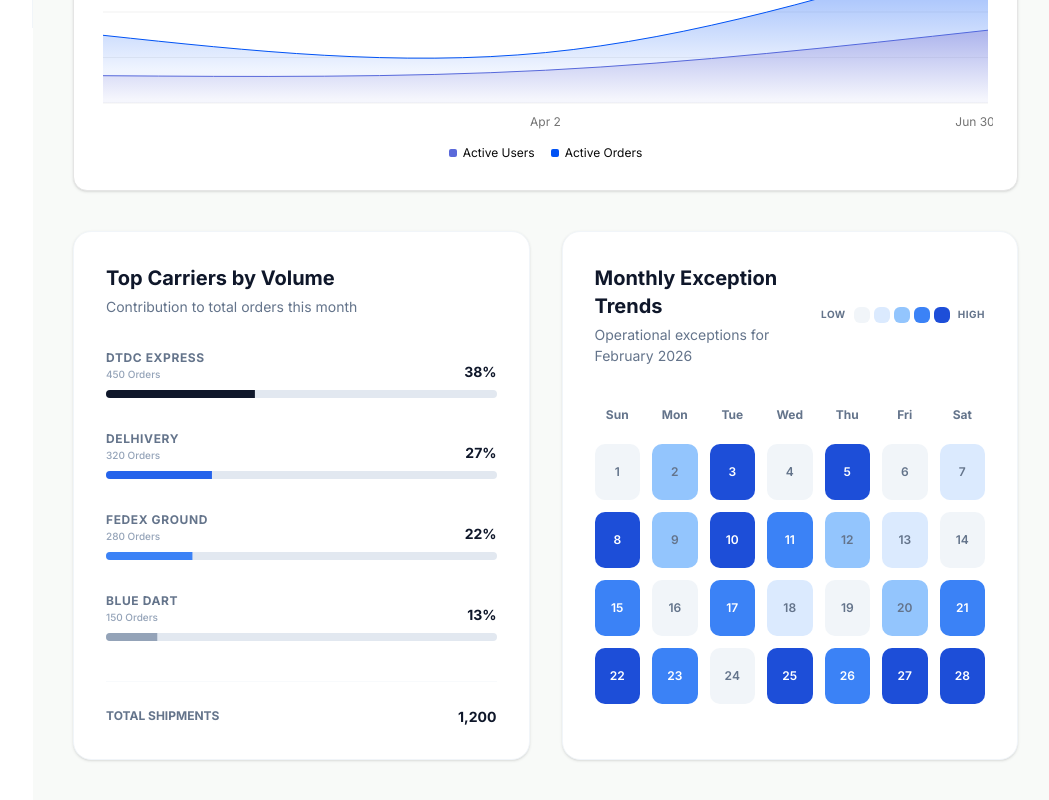
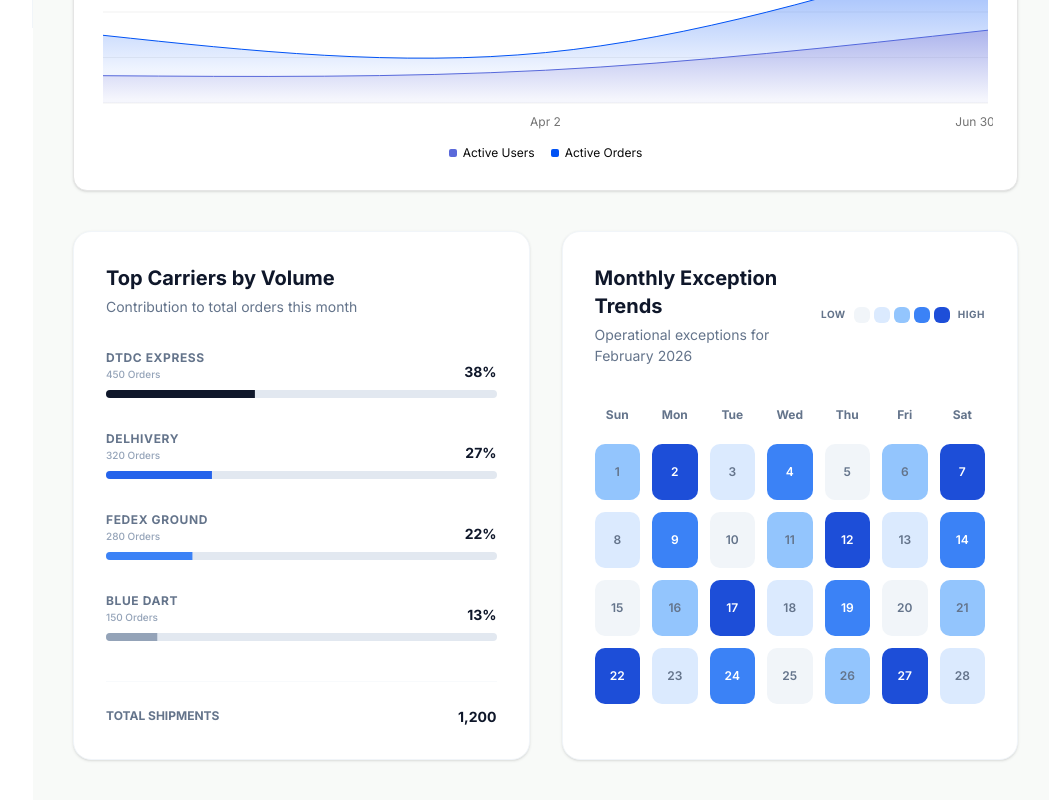
Before and after one commit to Prathik2004/3PL, a Next.js app in the folder frontend/: page /dashboard/analytics in a window 1280 px wide. Shown: the part 772-1572 px from the top of the page, without its empty margins (222-1271 px from the left). Built offline with nearby package versions, Linux system fonts and the light colour scheme.

Commit message:
fix: imrpove hydration error

```diff
--- a/frontend/src/components/analytics/CalendarHeatmap.tsx
+++ b/frontend/src/components/analytics/CalendarHeatmap.tsx
@@ -31,8 +31,8 @@ export function MonthlyExceptionHeatmap({ targetDate = new Date() }: { targetDat
   // 2. Generate exactly the number of days in that month (30, 31, etc.)
   const daysInMonth = eachDayOfInterval({ start, end }).map(date => ({
     date,
-    // This weight would eventually come from your Exception Table (Section 10.2)
-    weight: Math.floor(Math.random() * 5) + 1
+    // Use a deterministic value based on the date to avoid hydration mismatch
+    weight: ((date.getDate() * 7) % 5) + 1
   }))
 
   // 3. Calculate offset for the first day of the week
```
